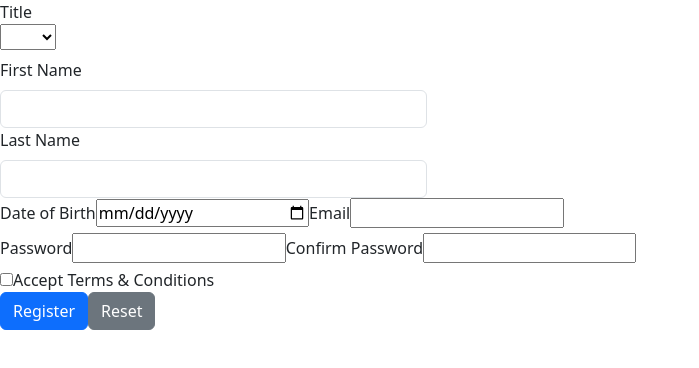
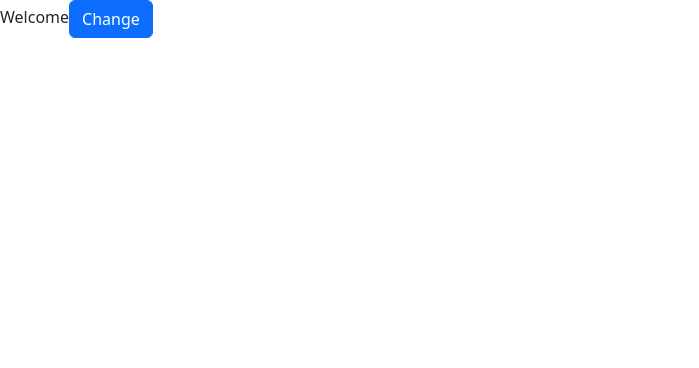
Before and after one commit to klmadhu247/samplerepo, a React (Create React App) app: page / in a window 1280 px wide. Shown: the top 368 px of the page, without its empty margins (0-699 px from the left). Built offline with nearby package versions, Linux system fonts and the light colour scheme.

Commit message:
UPdated with Welcome_Change

```diff
--- a/src/App.js
+++ b/src/App.js
@@ -5,6 +5,7 @@ import Voting from './Voting'
 import Counters from './Count_Inc_Dec'
 import Counter_2 from './Counter_2'
 import Form_Password from './Form_PW_D8'
+import Welcome_Change from './Welcom_CR'
 
 
 
@@ -22,9 +23,11 @@ class App extends Component{
        <Counters/>
        <b/>
        <div>Counter_2</div>
-       <Counter_2/> */}
+       <Counter_2/>
 
-       <Form_Password/>
+       <Form_Password/> */}
+
+       <Welcome_Change/>
 
 
       </div>
--- a/src/Form.css
+++ /dev/null
@@ -1,23 +0,0 @@
-/* RegistrationForm.css */
-
-.registration-form {
-    margin-top: 5rem; /* Add some top margin */
-  }
-
-  .form-group {
-    margin-bottom: 1.5rem; /* Adjust margin between form groups */
-  }
-
-  .form-control {
-    border-radius: 0.25rem; /* Add some border radius for a softer look */
-  }
-
-  /* Optional styles for specific elements */
-
-  .form-label {
-    font-weight: bold; /* Make labels stand out */
-  }
-
-  .form-check-label {
-    font-size: 0.875rem; /* Adjust checkbox label size */
-  }
--- a/src/Form_PW_D8.js
+++ b/src/Form_PW_D8.js
@@ -12,6 +12,7 @@ class Form_Password extends Component{
         mail:'',
         pword:'',
         cpword:'',
+        gender:'',
         onCheck:false,
         onSubmit:false,
         onReset:false
@@ -55,6 +56,13 @@ class Form_Password extends Component{
     <div class="col-md-4"><label  class="form-label">Last Name</label>
     <input type="text" name="lname" value={this.state.lname} onChange={this.handleChange} class="form-control" ></input> </div>
     </div>
+    <label class="form-label"> Gender</label>:
+    <input type="radio" name="gender" value='Male' onChange={this.handleChange}  />
+    <label>Male</label>
+    <input type="radio" name="gender" value='Female' onChange={this.handleChange}/>
+    <label>Female</label>
+    <input type="radio" name="gender" value='Others' onChange={this.handleChange}/>
+    <label>Others</label> <br/>
     <label class="form-label"> Date of Birth</label>
     <input type="date" name="dob" value={this.state.dob} onChange={this.handleChange} class="col-md-2" />
     <label class="form-label"> Email</label>
@@ -74,6 +82,7 @@ class Form_Password extends Component{
 
                     { this.state.onSubmit && <div>  Title: {this.state.title}
                <span> First Name: {this.state.fname}</span>  Last Name: {this.state.lname} <br></br>
+               Gender:{this.state.gender}
                 Date of Birth: {this.state.dob}    Email: {this.state.mail} </div> }
                 </form>
 
--- /dev/null
+++ b/src/Welcom_CR.js
@@ -0,0 +1,42 @@
+import React,{Component} from "react";
+
+class Welcome_Change extends Component {
+    state ={
+        input:'Welcom',
+        onChange:false
+    }
+
+    handleChange =()=>
+        {
+            if(this.state.onChange==false)
+                {
+                    this.setState({onChange:true})
+                }
+                else{
+                    this.setState({onChange:false})
+                }
+        }
+    render(){
+        return(
+            <div>
+
+            <div class='col-md-4'>  { !this.state.onChange && <span> Welcome</span> }
+
+              { this.state.onChange && <span> Hello World </span> }
+
+
+
+                <button onClick={this.handleChange} className="btn btn-primary">Change</button> </div>
+
+
+
+
+
+
+
+
+            </div>
+        )
+    }
+}
+export default Welcome_Change
```
